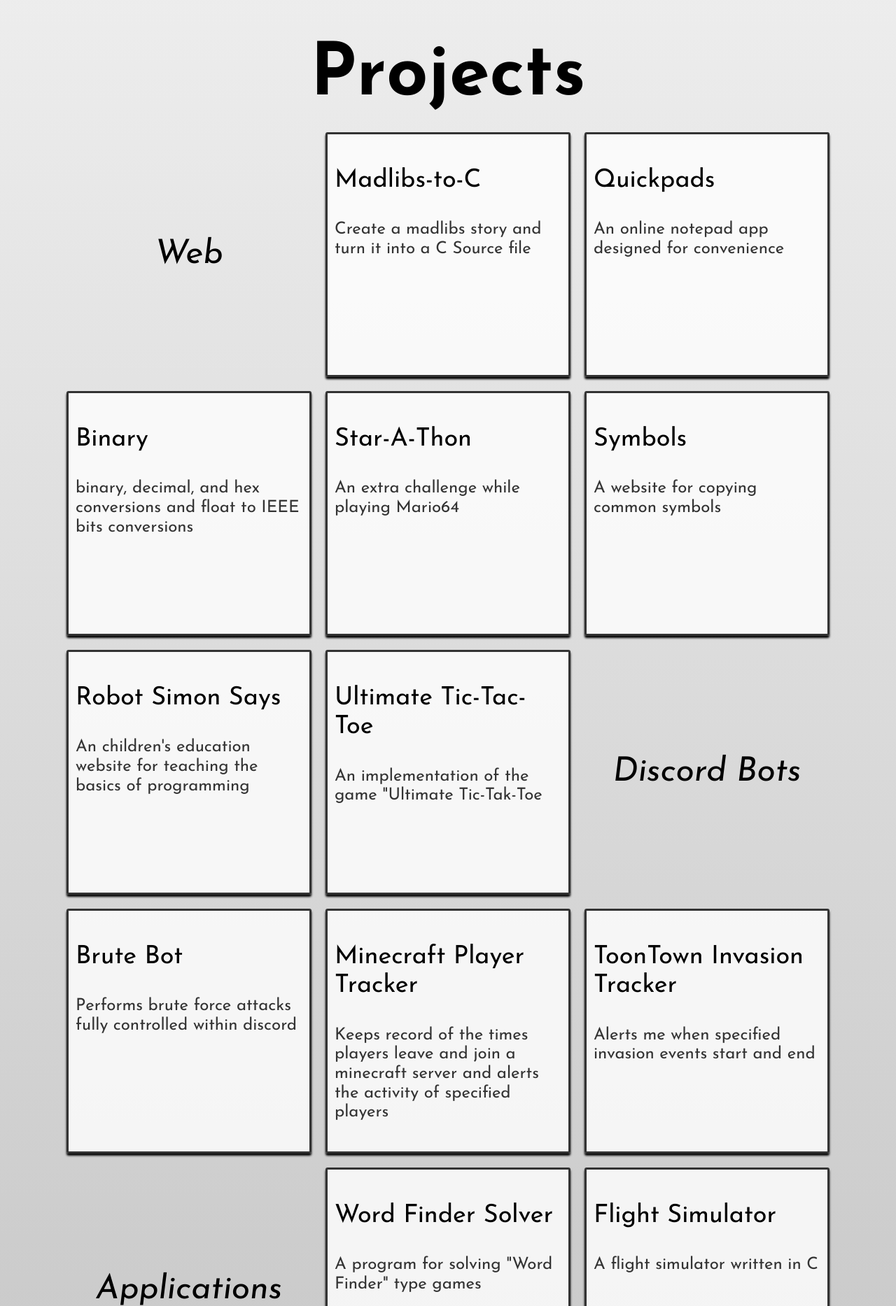
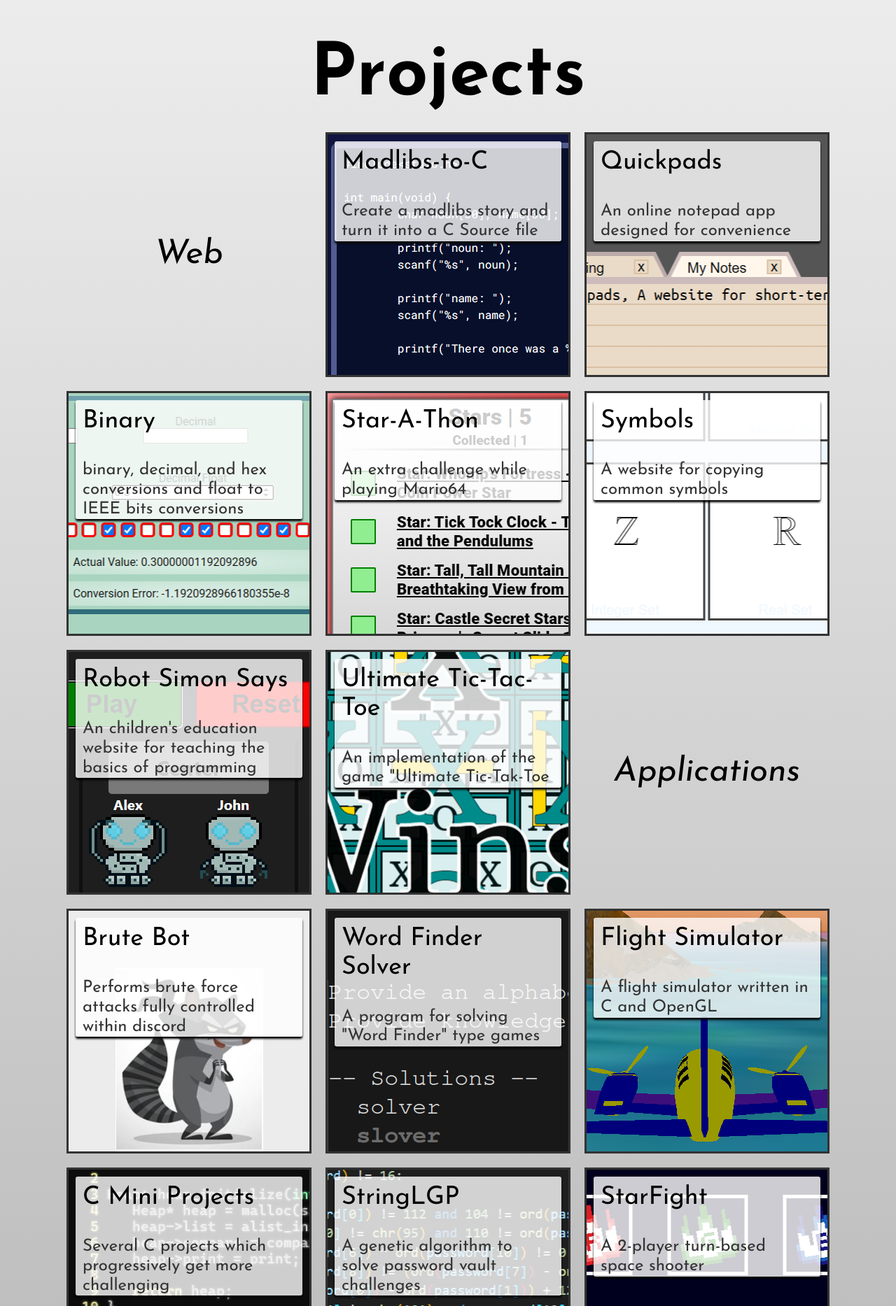
Before and after one commit to loganmacdougall/resume_3, a PHP site: page /projects.php in a window 1280 px wide. Shown: the part 73-1940 px from the top of the page at 70% size. Run offline with PHP 8.4, Linux system fonts and the light colour scheme; some libraries are stand-ins or nearby versions.

Commit message:
Project page is complete

```diff
--- a/projects.php
+++ b/projects.php
@@ -22,75 +22,86 @@
         <div class="grid-division">
             <p>Web</p>
         </div>
-        <a href="https://loganmacdougall.com/madlibs-to-C" class="card-header">
+        <a href="https://loganmacdougall.com/madlibs-to-C" style="background: url(./media/madlibs-to-C.png);" class="project_card">
+            <div class="card-header">
                 <p>Madlibs-to-C</p>
                 <p>Create a madlibs story and turn it into a C Source file</p>
+            </div>
         </a>
-        <a href="https://loganmacdougall.com/quickpads" class="card-header">
+        <a href="https://loganmacdougall.com/quickpads" style="background: #555555 url(./media/quickpads.png);background-position: bottom;background-repeat:no-repeat" class="project_card">
+            <div class="card-header">
                 <p>Quickpads</p>
                 <p>An online notepad app designed for convenience</p>
+            </div>
         </a>
-        <a href="https://loganmacdougall.com/binary/" class="card-header">
+        <a href="https://loganmacdougall.com/binary" style="background: url(./media/binary.png);background-position: bottom;" class="project_card">
+            <div class="card-header">
                 <p>Binary</p>
                 <p>binary, decimal, and hex conversions and float to IEEE bits conversions</p>
+            </div>
         </a>
-        <a href="https://loganmacdougall.com/star-a-thon" class="card-header">
+        <a href="https://loganmacdougall.com/star-a-thon" style="background: url(./media/star-a-thon.png);" class="project_card">
+            <div class="card-header">
                 <p>Star-A-Thon</p>
                 <p>An extra challenge while playing Mario64</p>
+            </div>
         </a>
-        <a href="https://loganmacdougall.com/symbols/" class="card-header">
+        <a href="https://loganmacdougall.com/symbols" style="background: url(./media/symbols.png);background-position:bottom;" class="project_card">
+            <div class="card-header">
                 <p>Symbols</p>
                 <p>A website for copying common symbols</p>
+            </div>
         </a>
-        <a href="https://loganmacdougall.com/robot-simon-says/" class="card-header">
+        <a href="https://loganmacdougall.com/robot-simon-says" style="background: #1e1e1e url(./media/robot-simon-says.png);background-position:bottom;background-repeat:no-repeat;" class="project_card">
+            <div class="card-header">
                 <p>Robot Simon Says</p>
                 <p>An children's education website for teaching the basics of programming</p>
+            </div>
         </a>
-        <a href="https://loganmacdougall.com/ultimate-tic-tac-toe/" class="card-header">
+        <a href="https://loganmacdougall.com/ultimate-tic-tac-toe" style="background: url(./media/ultimate-tic-tac-toe.png);background-position:center;" class="project_card">
+            <div class="card-header">
                 <p>Ultimate Tic-Tac-Toe</p>
                 <p>An implementation of the game "Ultimate Tic-Tak-Toe</p>
-        </a>
-        <div class="grid-division">
-            <p>Discord Bots</p>
             </div>
-        <a href="./" class="card-header">
-            <p>Brute Bot</p>
-            <p>Performs brute force attacks fully controlled within discord</p>
-        </a>
-        <a href="./" class="card-header">
-            <p>Minecraft Player Tracker</p>
-            <p>Keeps record of the times players leave and join a minecraft server and alerts the activity of specified players</p>
-        </a>
-        <a href="./" class="card-header">
-            <p>ToonTown Invasion Tracker</p>
-            <p>Alerts me when specified invasion events start and end</p>
         </a>
         <div class="grid-division">
             <p>Applications</p>
         </div>
-        <a href="https://github.com/loganmacdougall/Word-Finder-Solver" class="card-header">
+        <a href="https://github.com/loganmacdougall/BruteBot" style="background: #ececec url(./media/brute-bot.png);background-position:bottom;background-repeat: no-repeat;" class="project_card">
+            <div class="card-header">
+                <p>Brute Bot</p>
+                <p>Performs brute force attacks fully controlled within discord</p>
+            </div>
+        </a>
+        <a href="https://github.com/loganmacdougall/Word-Finder-Solver" style="background: #181818 url(./media/word-finder-solver.png);background-position:bottom left;background-repeat:no-repeat;" class="project_card">
+            <div class="card-header">
                 <p>Word Finder Solver</p>
                 <p>A program for solving "Word Finder" type games</p>
+            </div>
         </a>
-        <a href="./" class="card-header">
+        <a href="https://github.com/loganmacdougall/Flight-Simulator" style="background: url(./media/flight-simulator.png);background-position:bottom;" class="project_card">
+            <div class="card-header">
                 <p>Flight Simulator</p>
-            <p>A flight simulator written in C</p>
+                <p>A flight simulator written in C and OpenGL</p>
+            </div>
         </a>
-        <a href="./" class="card-header">
-            <p>C mini projects</p>
+        <a href="https://github.com/loganmacdougall/C-mini-projects" style="background:url(./media/C-mini-projects.png)" class="project_card">
+            <div class="card-header">
+                <p>C Mini Projects</p>
                 <p>Several C projects which progressively get more challenging</p>
+            </div>
         </a>
-        <a href="./" class="card-header">
+        <a href="https://github.com/loganmacdougall/StringGP" style="background: url(./media/stringgp.png);background-position:bottom;" class="project_card">
+            <div class="card-header">
                 <p>StringLGP</p>
                 <p>A genetic algorithm to solve password vault challenges</p>
+            </div>
         </a>
-        <a href="./" class="card-header">
+        <a href="https://github.com/loganmacdougall/StarFight" style="background: #00001e url(./media/starfight.png);background-position:center;background-repeat:no-repeat;" class="project_card">
+            <div class="card-header">
                 <p>StarFight</p>
                 <p>A 2-player turn-based space shooter</p>
-        </a>
-        <a href="./" class="card-header">
-            <p>Gunned Down</p>
-            <p>A puzzle game to track down a ship with delayed limited information</p>
+            </div>
         </a>
     </section>
     <script src="./script.js"></script>
--- a/styles.css
+++ b/styles.css
@@ -283,6 +283,7 @@ header>section {
 
 .card-header>*:first-child {
     font-size: 36px;
+    margin-top: 0px;
 }
 
 .card-header>*:last-child {
@@ -370,11 +371,17 @@ header>section {
     border: #333333 solid 3px;
     box-sizing: border-box;
     transition: transform 0.5s;
+    background-repeat: no-repeat;
 }
 
 .project_grid>*:not(.grid-division):hover {
     transform: scale(110%);
 }
+
+.project_card {
+    padding: 10px;
+}
+
 
 .grid-division {
     border: none;
@@ -387,7 +394,6 @@ header>section {
 .grid-division>p {
     font-size: 48px;
     font-style: italic;
-    transform: rotateZ(-70deg) tra;
     margin: 0;
     position: absolute;
 }
```
Also changed, not shown: media/C-mini-projects.png (added), media/binary.png (added), media/brute-bot.png (added), media/flight-simulator.png (added), media/madlibs-to-C.png (added), media/quickpads.png (added), media/robot-simon-says.png (added), media/star-a-thon.png (added), media/starfight.png (added), media/stringgp.png (added), media/symbols.png (added), media/ultimate-tic-tac-toe.png (added), media/word-finder-solver.png (added). Lines whose indentation alone changed are shown as unchanged.
